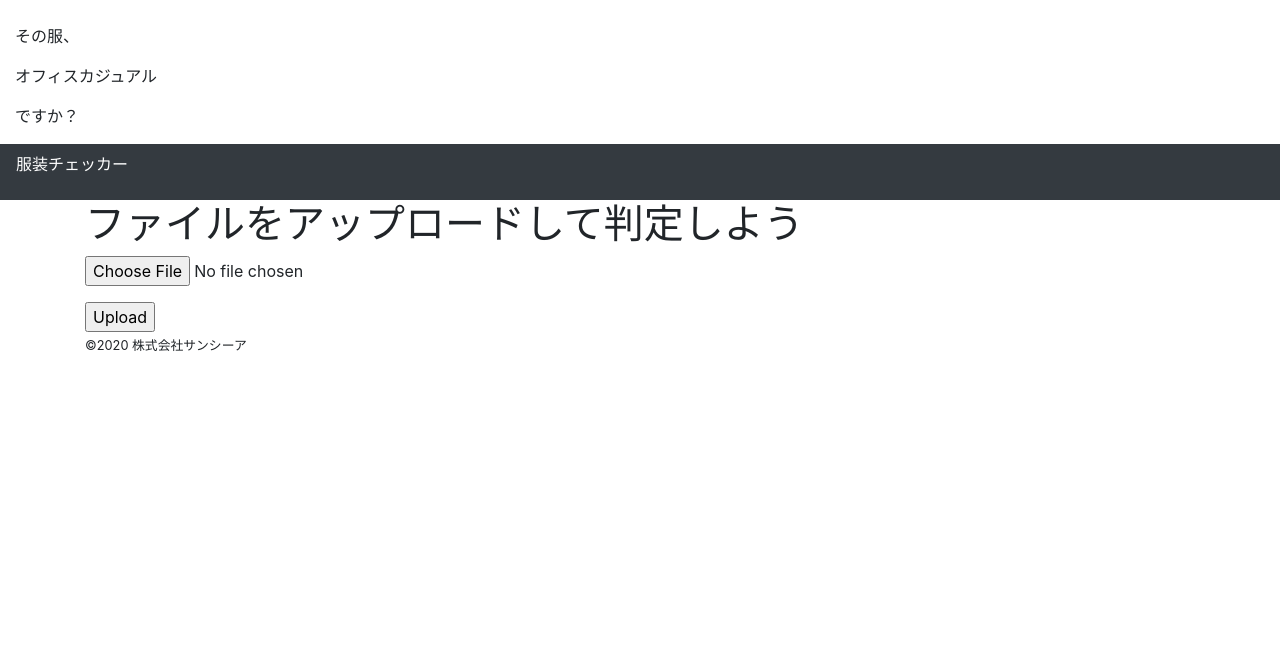
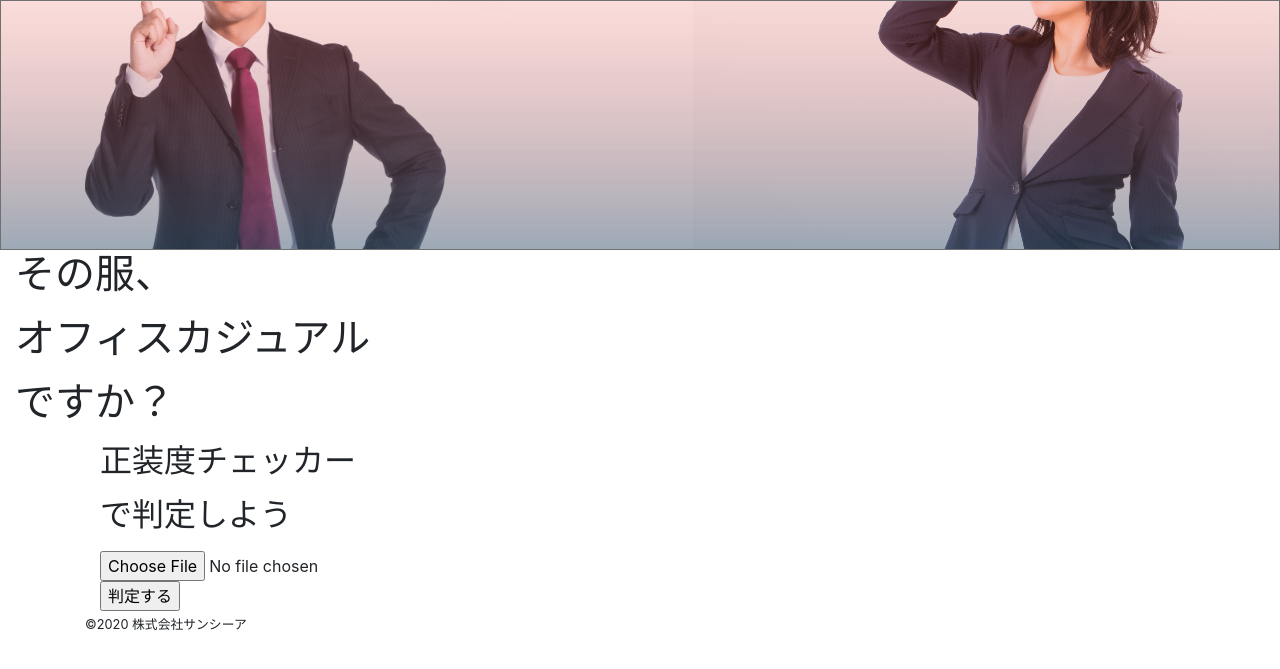
Before and after one commit to aki-takano08/FormalChecker, a Flask app: page / in a window 1280 px wide. Shown: the top 669 px of the page. Run offline with Flask 2, Linux system fonts and the light colour scheme; some libraries are stand-ins or nearby versions.

Commit message:
FC_200504_htmlの編集
htmlの編集、ヘッダー画像の追加

```diff
--- a/templates/index.html
+++ b/templates/index.html
@@ -1,12 +1,32 @@
 {% extends "layout.html" %}
 {% block content %}
-    <h1>
-        ファイルをアップロードして判定しよう
-    </h1>
+
+    <!-- main-wrapper -->
+    <div class="main-wrapper">
+
+        <!-- main-left -->
+        <section class="col-sm-6 main-left">
+            <h2>
+                <p>正装度チェッカー</p>
+                <p>で判定しよう</p>
+            </h2>
+        </section>
+        <!-- //main-left -->
+
+        <!-- main-right -->
+        <section class="col-sm-6 main-right">
             <form action="{{ url_for('upload') }}" method = post enctype = multipart/form-data>
-        <p><input type="file" name="image" accept="image/png, image/jpeg, image/jpg"></p>
-        <input type = submit value = Upload>
+                <div class="upload-area">
+                    <input type="file" name="image" accept="image/png, image/jpeg, image/jpg">
+                </div>
+                <div class="button-area">
+                    <input type="submit" value="判定する">
+                </div>
             </form>
+        </section>
+        <!-- //main-right -->
+
+        <!-- 画像アップロード後 -->
         {% if img_url %}
             <div>
                 <p>選択したファイル</p>
@@ -24,3 +44,7 @@
             </div>
             {% endif %}
     {% endblock %}
+        <!-- //画像アップロード後 -->
+
+    </div>
+    <!-- //main-wrapper -->
--- a/templates/layout.html
+++ b/templates/layout.html
@@ -5,25 +5,31 @@
             <meta name="viewport" content="width=device-width, initial-scale=1, shrink-to-fit=no">
             <title>正装度チェッカー</title>
             <link rel="stylesheet" href="https://maxcdn.bootstrapcdn.com/bootstrap/4.0.0/css/bootstrap.min.css">
-            <style>.rogo {color: #fff;}</style>
         </head>
         <body>
+
             <!-- header -->
             <header>
-                <div>
-                    <img src="" alt="">
-                    <div class="col-sm-6 header-text">
-                        <p>その服、</p>
-                        <p>オフィスカジュアル</p>
-                        <p>ですか？</p>
+
+                <!-- header-wrapper -->
+                <div class="header-wrapper">
+                    <img src="images/bg_header.png" alt="" style="background-color: aquamarine;">
+
+                    <!-- header-text -->
+                    <div class="col-sm-10 header-text">
+                        <h1>
+                            <p>その服、</p>
+                            <p>オフィスカジュアル</p>
+                            <p>ですか？</p>
+                        </h1>
                     </div>
+                    <!-- //header-text -->
+
                 </div>
+                <!-- //header-wrapper -->
+
             </header>
             <!-- //header -->
-
-            <nav class="navbar navbar-expand-md navbar-dark bg-dark">
-                <p class="rogo">服装チェッカー</p>
-            </nav>
 
             <main class="container">
                 {% block content %}
```
Also changed, not shown: images/2020_04_26_16_15_44_025815.imagesgreen.jpeg (deleted), templates/images/bg_header.png (added). Lines whose indentation alone changed are shown as unchanged.
